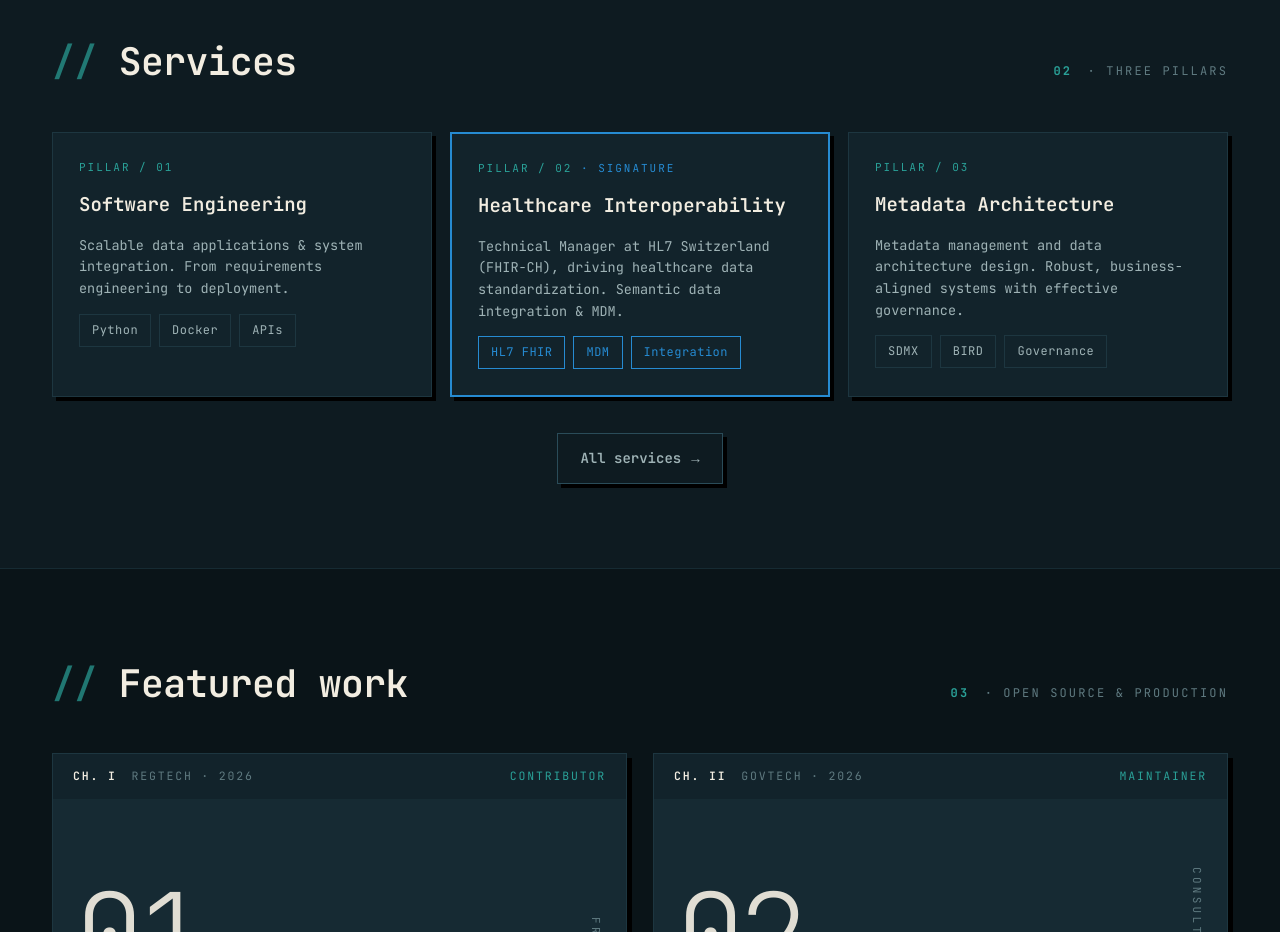
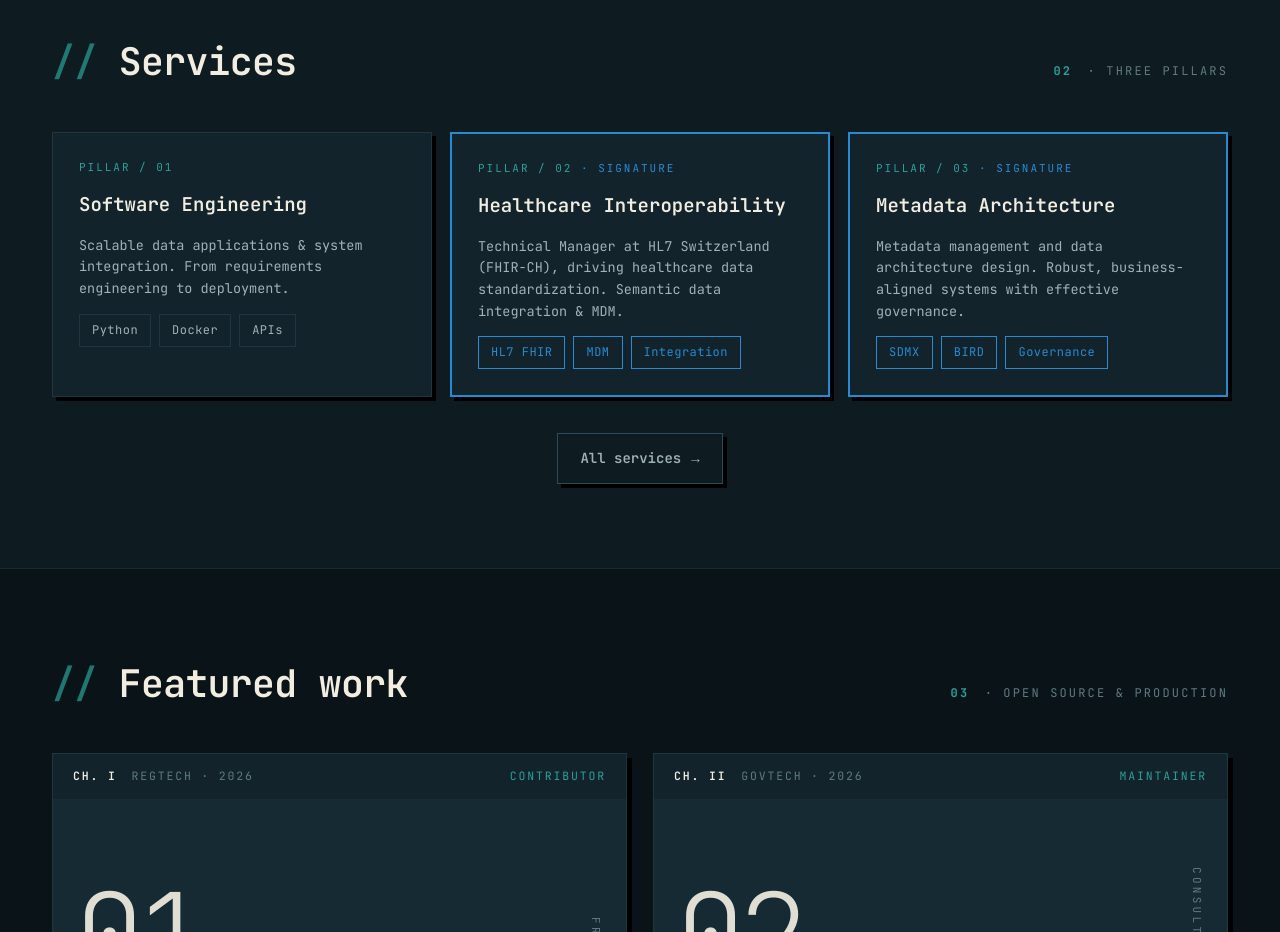
Before and after one commit to benjamin-arfa/benjamin-arfa.github.io, a plain HTML site: page index.html in a window 1280 px wide. Shown: the part 1740-2672 px from the top of the page. Drawn offline with Linux system fonts and the light colour scheme.

Commit message:
Mark Metadata Architecture as a signature pillar
Add the .feat modifier to pillar 03 on index.html and services.html so
it carries the accent border and SIGNATURE label alongside pillar 02.
On the homepage its pills also switch to the blue variant, matching
pillar 02 so the two signature cards read consistently.

```diff
--- a/index.html
+++ b/index.html
@@ -149,11 +149,11 @@
         <p>Technical Manager at HL7 Switzerland (FHIR-CH), driving healthcare data standardization. Semantic data integration &amp; MDM.</p>
         <div class="pill-row"><span class="pill blue">HL7 FHIR</span><span class="pill blue">MDM</span><span class="pill blue">Integration</span></div>
       </article>
-      <article class="svc-card">
+      <article class="svc-card feat">
         <div class="num">PILLAR / 03</div>
         <h3>Metadata Architecture</h3>
         <p>Metadata management and data architecture design. Robust, business-aligned systems with effective governance.</p>
-        <div class="pill-row"><span class="pill">SDMX</span><span class="pill">BIRD</span><span class="pill">Governance</span></div>
+        <div class="pill-row"><span class="pill blue">SDMX</span><span class="pill blue">BIRD</span><span class="pill blue">Governance</span></div>
       </article>
     </div>
     <div style="text-align:center;margin-top:36px">
```
Also changed, not shown: services.html (+1 -1 lines).
